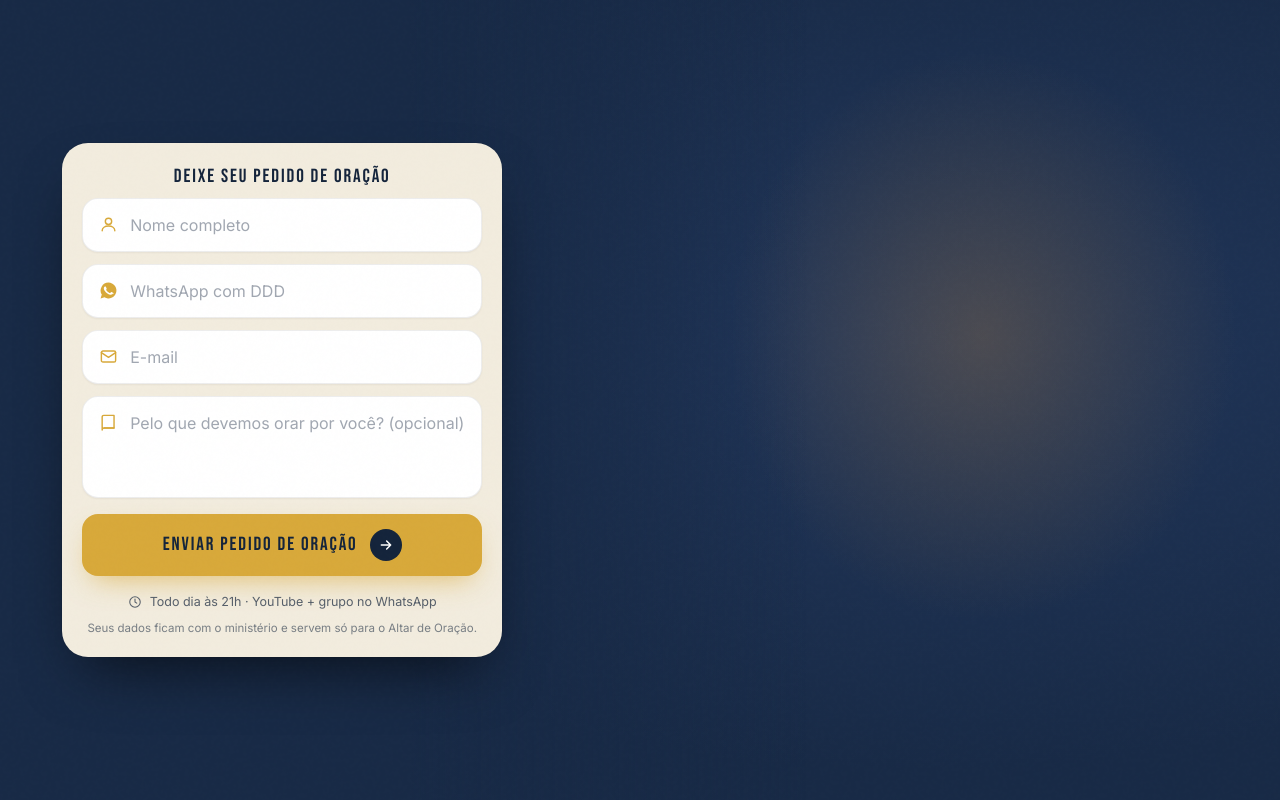
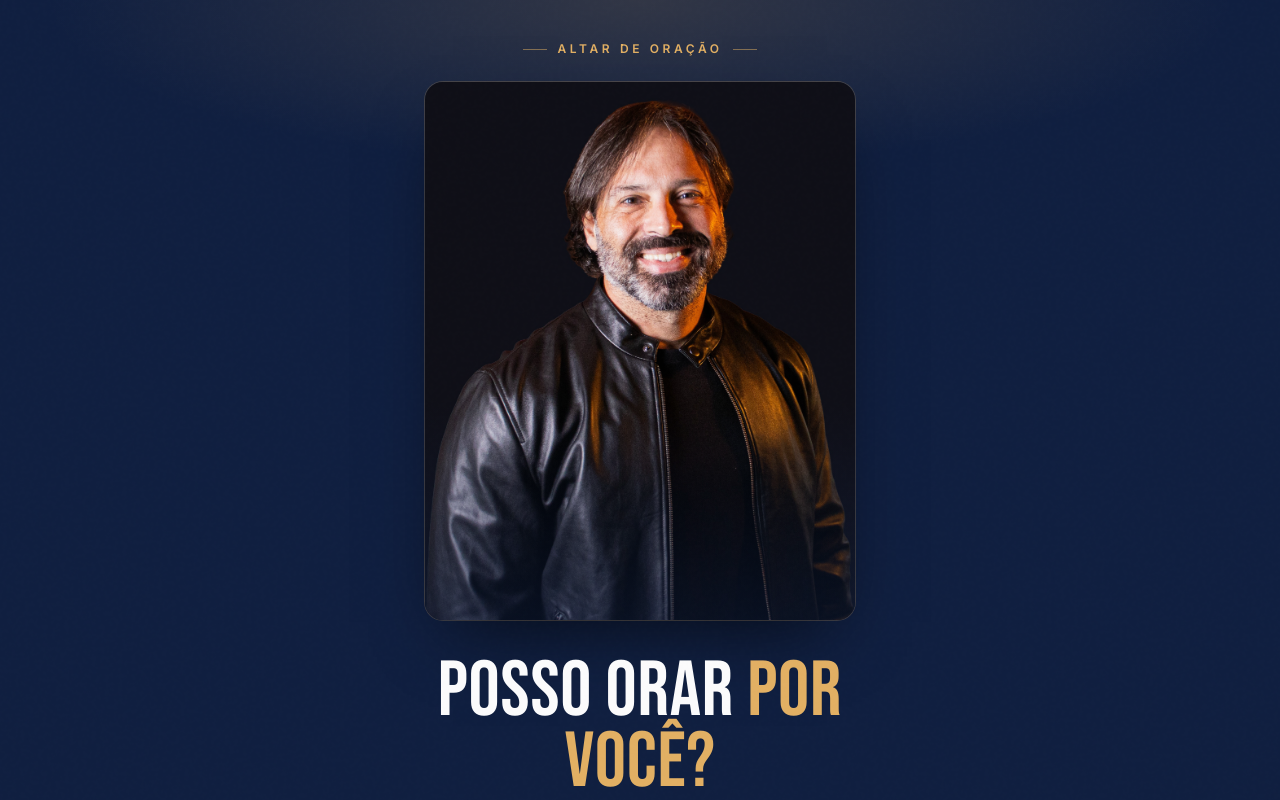
Before and after one commit to arthurrrangel/altomir-rangel, a Next.js app: page /altardanoite in a window 1280 px wide. Shown: the top 800 px of the page. Built offline with nearby package versions, Linux system fonts and the light colour scheme; a web font is replaced by a local one.

Commit message:
Update page.tsx

```diff
--- a/app/altardanoite/page.tsx
+++ b/app/altardanoite/page.tsx
@@ -1,94 +1,77 @@
 import type { Metadata } from 'next'
 import LeadForm from './LeadForm'
 
-
 export const metadata: Metadata = {
   metadataBase: new URL('https://www.ministerioarc.com'),
-  title: 'Altar de Oração | Altomir Rangel',
+  title: 'Posso orar por você? | Altomir Rangel',
   description:
-    'Todos os dias às 21h, o Pr. Altomir Rangel levanta o Altar de Oração ao vivo. Deixe seu pedido — hoje à noite, a oração também é por você.',
+    'Toda noite, uma oração por uma causa no grupo. Todo domingo, ao vivo, oro por cinco pedidos escolhidos. Deixe o seu.',
   alternates: { canonical: '/altardanoite' },
   openGraph: {
-    title: 'Altar de Oração | Altomir Rangel',
-    description: 'Todos os dias às 21h, ao vivo: oração pelos pedidos, palavra de edificação e comunhão.',
+    title: 'Posso orar por você? | Altomir Rangel',
+    description: 'Toda noite uma oração no grupo. Todo domingo, ao vivo, pelos pedidos escolhidos. Deixe o seu.',
     url: '/altardanoite',
-    siteName: 'Ministério Altomir Rangel',
+    siteName: 'Altomir Rangel',
     type: 'website',
     locale: 'pt_BR',
-    images: [{ url: '/altomir-og.jpg', width: 1200, height: 630, alt: 'Altar de Oração, Pr. Altomir Rangel' }],
+    images: [{ url: '/altomir-og.jpg', width: 1200, height: 630, alt: 'Altomir Rangel' }],
   },
   twitter: {
     card: 'summary_large_image',
-    title: 'Altar de Oração | Altomir Rangel',
-    description: 'Todos os dias às 21h, ao vivo: oração pelos pedidos, palavra de edificação e comunhão.',
+    title: 'Posso orar por você? | Altomir Rangel',
+    description: 'Toda noite uma oração no grupo. Todo domingo, ao vivo, pelos pedidos escolhidos.',
     images: ['/altomir-og.jpg'],
   },
   robots: { index: true, follow: true },
 }
 
-
 export default function Page() {
   return (
-    <main className="relative w-full overflow-hidden bg-[#182A46] text-white antialiased selection:bg-[#D8A93A] selection:text-[#14243B]">
-      {/* ============================ HERO ============================ */}
-      <section className="relative min-h-[100svh] w-full overflow-hidden bg-[#182A46] text-center lg:grid lg:grid-cols-[1.08fr_0.92fr] lg:items-stretch lg:text-left">
+    <main className="relative min-h-[100svh] w-full overflow-hidden bg-[#101F40] text-[#FBFBFC] antialiased selection:bg-[#E2B063] selection:text-[#101F40]">
+      {/* halo dourado no alto */}
       <div
-          className="pointer-events-none absolute inset-0 z-0 hidden lg:block"
-          style={{ background: 'radial-gradient(ellipse at 72% 42%, #21365A 0%, #182A46 66%)' }}
+        className="pointer-events-none absolute inset-x-0 top-0 z-0 h-[65svh]"
+        style={{ background: 'radial-gradient(75% 52% at 50% 0%, rgba(226,176,99,0.16) 0%, transparent 62%)' }}
       />
       <div
-          className="pointer-events-none absolute left-[8%] top-1/2 z-0 hidden h-[440px] w-[600px] -translate-y-1/2 lg:block"
-          style={{ background: 'radial-gradient(ellipse 52% 52% at 30% 50%, rgba(216,169,58,0.12) 0%, transparent 70%)' }}
+        className="pointer-events-none absolute inset-x-0 bottom-0 z-0 h-[30svh]"
+        style={{ background: 'linear-gradient(to top, rgba(9,17,36,0.6) 0%, transparent 100%)' }}
+      />
+
+      <div className="relative z-10 mx-auto flex min-h-[100svh] max-w-[560px] flex-col items-center px-6 pb-14 pt-10 text-center sm:px-8">
+        <p className="mb-6 flex items-center gap-2.5 font-inter text-[12px] font-semibold uppercase tracking-[0.3em] text-[#E2B063]">
+          <span className="h-px w-6 bg-[#E2B063]/50" />
+          Altar de Oração
+          <span className="h-px w-6 bg-[#E2B063]/50" />
+        </p>
+
+        <div className="w-full max-w-[430px] overflow-hidden rounded-[18px] shadow-[0_30px_70px_-28px_rgba(0,0,0,0.7)] ring-1 ring-[#E2B063]/20">
+          <div className="relative aspect-[4/5] w-full">
+            <img
+              src="/altomir-portrait.jpg"
+              alt="Pr. Altomir Rangel"
+              className="absolute inset-0 h-full w-full object-cover object-top"
+              decoding="async"
             />
             <div
-          className="pointer-events-none absolute inset-x-0 top-0 z-0 h-[46svh] lg:hidden"
-          style={{ background: 'radial-gradient(62% 48% at 50% 27%, rgba(228,152,54,0.34) 0%, rgba(214,138,48,0.12) 42%, transparent 70%)' }}
-        />
-        <div
-          className="pointer-events-none absolute inset-y-0 right-0 z-0 hidden w-[58%] lg:block"
-          style={{ background: 'radial-gradient(52% 54% at 60% 42%, rgba(228,152,54,0.22) 0%, transparent 66%)' }}
-        />
-
-        {/* figura mobile */}
-        <div className="pointer-events-none absolute inset-x-0 top-0 z-0 flex h-[44svh] items-start justify-center overflow-hidden lg:hidden">
-          <img
-            src="/altomir-recorte.webp"
-            alt="Pr. Altomir Rangel"
-            decoding="async"
-            className="motion-safe:animate-[figin_1.4s_cubic-bezier(0.22,1,0.36,1)_forwards] h-[44svh] w-auto max-w-none object-contain object-top"
-          />
-          <div
-            className="absolute inset-0"
-            style={{ background: 'linear-gradient(to bottom, rgba(24,42,70,0) 55%, #182A46 86%)' }}
+              className="pointer-events-none absolute inset-0"
+              style={{ background: 'linear-gradient(to top, rgba(16,31,64,0.5) 0%, transparent 40%)' }}
             />
           </div>
+        </div>
 
-        {/* figura desktop */}
-        <div className="pointer-events-none z-0 hidden lg:col-start-2 lg:row-start-1 lg:flex lg:h-full lg:items-end lg:justify-start lg:self-stretch lg:overflow-hidden">
-          <img
-            src="/altomir-recorte.webp"
-            alt="Pr. Altomir Rangel"
-            decoding="async"
-            className="motion-safe:animate-[figin_1.4s_cubic-bezier(0.22,1,0.36,1)_forwards] h-[90vh] w-auto max-w-none -translate-x-[2%] object-contain object-bottom drop-shadow-[0_30px_60px_rgba(0,0,0,0.5)]"
-          />
-        </div>
-        <div
-          className="pointer-events-none absolute inset-0 z-[1] hidden lg:block"
-          style={{ background: 'linear-gradient(to right, #182A46 0%, #182A46 32%, rgba(24,42,70,0.62) 45%, rgba(24,42,70,0) 63%)' }}
-        />
+        <h1 className="mt-9 font-bebas text-[clamp(48px,15vw,78px)] leading-[0.92] tracking-[0.01em] text-[#FBFBFC]">
+          Posso orar <span className="text-[#E2B063]">por você?</span>
+        </h1>
 
-        {/* conteúdo */}
-        <div className="relative z-10 col-start-1 row-start-1 flex min-h-[100svh] flex-col items-center justify-start px-6 pb-8 pt-[36svh] sm:px-10 lg:min-h-0 lg:items-start lg:justify-center lg:pb-0 lg:pt-0 lg:pl-[9%] lg:pr-6">
-          <div className="mx-auto flex w-full max-w-[440px] flex-col items-center lg:mx-0 lg:max-w-[560px] lg:items-start">
+        <p className="mt-5 max-w-[430px] font-inter text-[15px] leading-[1.7] text-[#FBFBFC]/70 sm:text-[16px]">
+          Deixe seu pedido no Altar de Oração do Altomir Rangel. Oração diária no grupo. Todo domingo, ao vivo, oro por cinco pedidos escolhidos.
+        </p>
 
-            <div id="pedido" className="motion-safe:animate-[reveal_1s_cubic-bezier(0.22,1,0.36,1)_0.15s_both] w-full max-w-[440px] scroll-mt-6">
+        <div className="mt-9 w-full max-w-[430px]">
           <LeadForm />
         </div>
       </div>
-        </div>
-      </section>
-
-      <style>{`@keyframes reveal{from{opacity:0;transform:translateY(18px)}to{opacity:1;transform:none}}@keyframes figin{from{opacity:0;transform:scale(1.05)}to{opacity:1;transform:scale(1)}}@keyframes flick{0%,100%{transform:scale(1)}50%{transform:scale(1.07) translateY(-1px)}}`}</style>
     </main>
   )
 }
```
Lines whose indentation alone changed are shown as unchanged.
